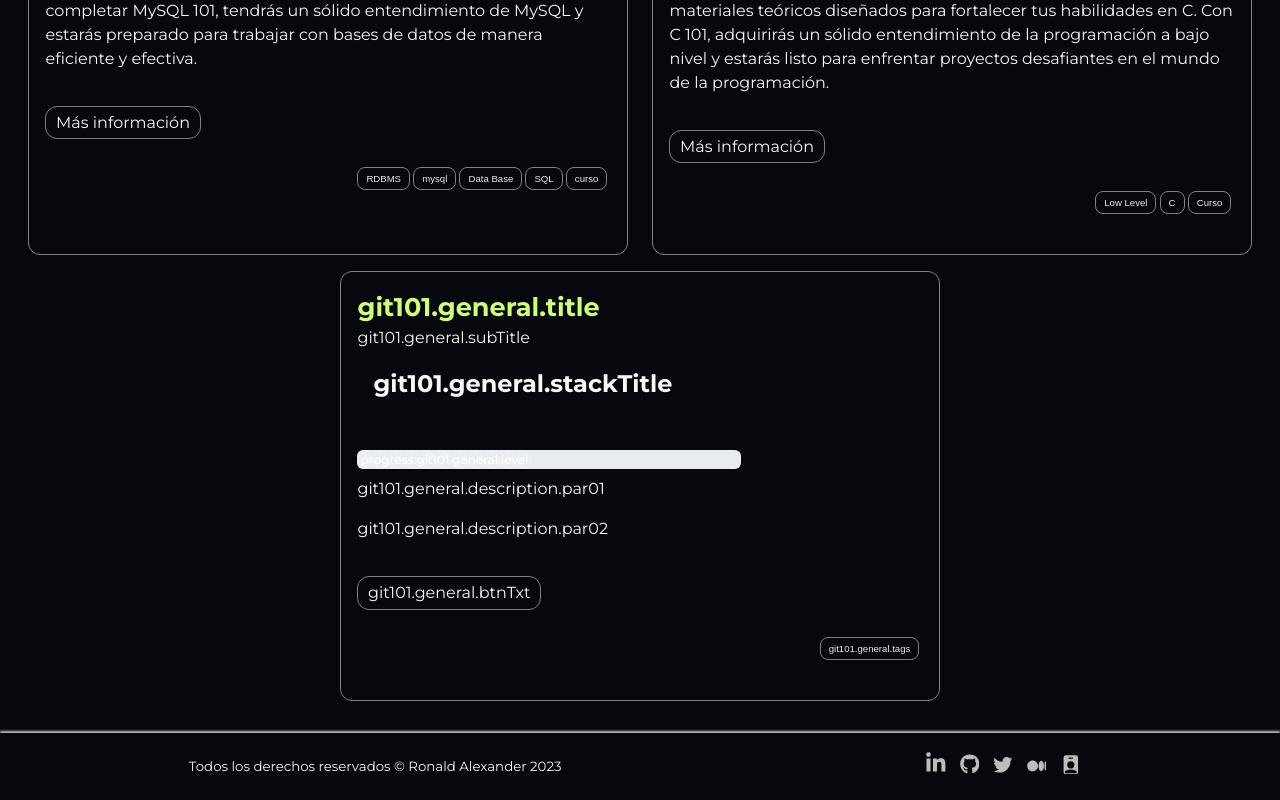
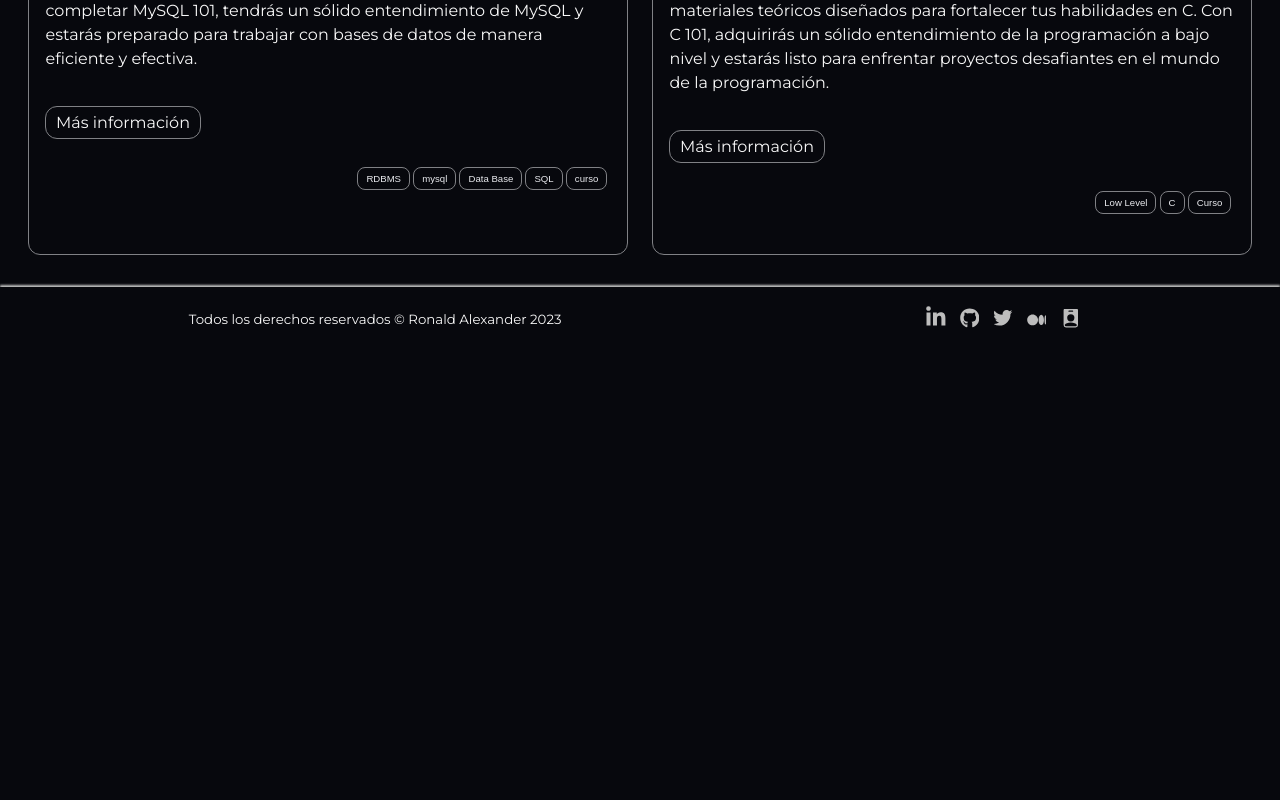
Before and after one commit to ralexrivero/ralex, a React (Vite) app: page /courses in a window 1280 px wide. Shown: the part 2553-3353 px from the top of the page. After the commit the page ends 2907 px from the top, so only its background shows below. Built offline with nearby package versions, Linux system fonts and the light colour scheme.

Commit message:
fix coursesList array content

```diff
--- a/src/components/Courses.jsx
+++ b/src/components/Courses.jsx
@@ -1,6 +1,6 @@
 import CourseOverview from "./courses/CourseOverview";
 
-const courseList = ['frontend101', 'postgresql101', 'reactjs101', 'python101', 'django102', 'mongodb101', 'mysql101', 'c101', 'git101', ];
+const courseList = ['frontend101', 'postgresql101', 'reactjs101', 'python101', 'django102', 'mongodb101', 'mysql101', 'c101' ];
 
 const Courses = () => {
   return (
```
